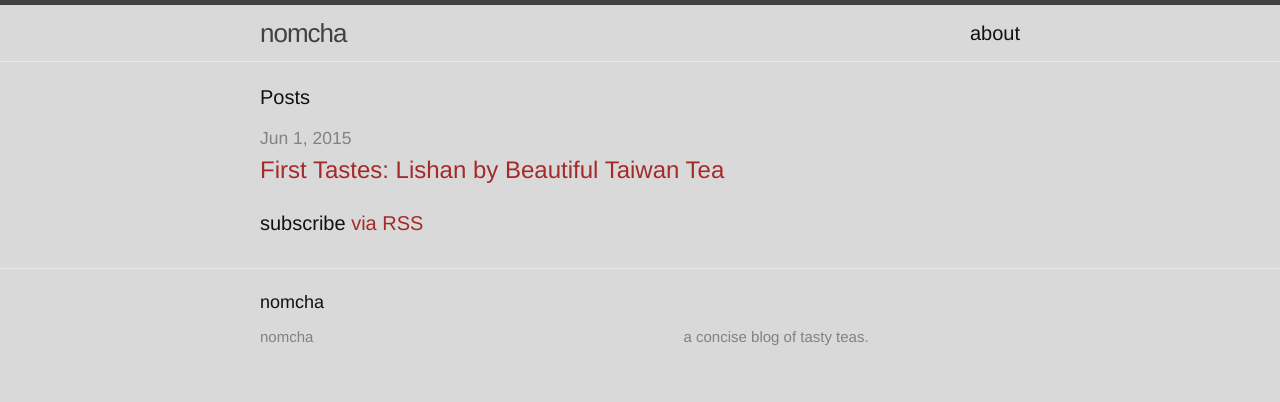
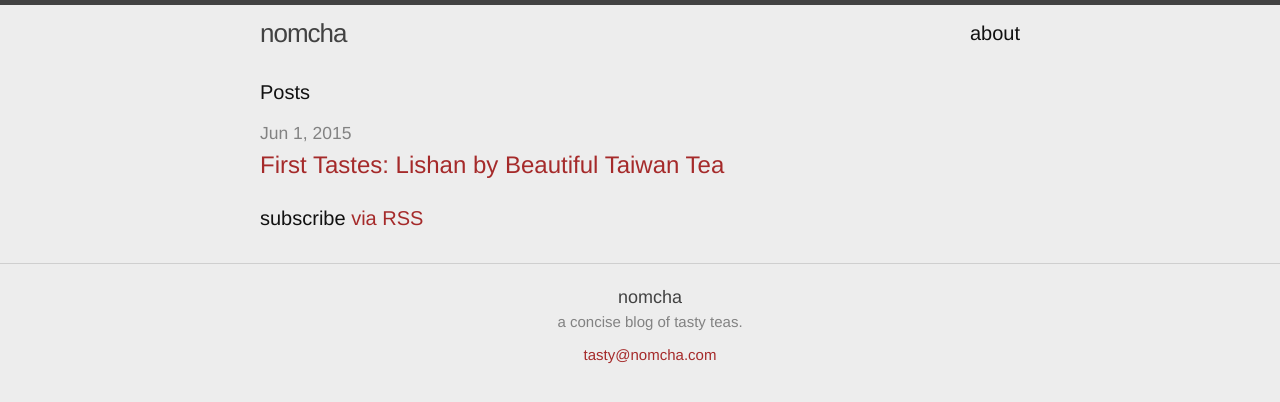
Before and after one commit to taylorkline/nomcha, a Jekyll site: the page built from index.html, in a window 1280 px wide. Shown: the top 402 px of the page. Built offline with Jekyll 4.4.1, drawn with Linux system fonts in a browser that asks for light colours; Markdown is read by kramdown in place of the engine named in the settings.

Commit message:
Hacky work on site header.

```diff
--- a/TODO.txt
+++ b/TODO.txt
@@ -12,6 +12,8 @@ Register an email address
 Add a very light footer with my email address.
 
 Theme footers to be italic and smaller.
+
+Figure out how media-query mixin works and remove if applicable
 
 Add "written on" and "filed under" like:
 http://biasedbit.com/ab-testing-jekyll-ga/
--- a/_config.yml
+++ b/_config.yml
@@ -1,6 +1,6 @@
 # Site settings
 title: nomcha
-#email: tasty@nomcha.com
+email: tasty@nomcha.com
 description: > # this means to ignore newlines until "baseurl:"
    a concise blog of tasty teas.
 
--- a/_includes/footer.html
+++ b/_includes/footer.html
@@ -2,54 +2,14 @@
 
   <div class="wrapper">
 
-    <h2 class="footer-heading">{{ site.title }}</h2>
-
     <div class="footer-col-wrapper">
       <div class="footer-col  footer-col-1">
         <ul class="contact-list">
-          <li>{{ site.title }}</li>
+          <li class="footer-heading">{{ site.title }}</li>
+          <p class="text">{{ site.description }}</p>
           <li><a href="mailto:{{ site.email }}">{{ site.email }}</a></li>
         </ul>
       </div>
-
-      <div class="footer-col  footer-col-2">
-        <ul class="social-media-list">
-          {% if site.github_username %}
-          <li>
-            <a href="https://github.com/{{ site.github_username }}">
-              <span class="icon  icon--github">
-                <svg viewBox="0 0 16 16">
-                  <path fill="#828282" d="M7.999,0.431c-4.285,0-7.76,3.474-7.76,7.761 c0,3.428,2.223,6.337,5.307,7.363c0.388,0.071,0.53-0.168,0.53-0.374c0-0.184-0.007-0.672-0.01-1.32 c-2.159,0.469-2.614-1.04-2.614-1.04c-0.353-0.896-0.862-1.135-0.862-1.135c-0.705-0.481,0.053-0.472,0.053-0.472 c0.779,0.055,1.189,0.8,1.189,0.8c0.692,1.186,1.816,0.843,2.258,0.645c0.071-0.502,0.271-0.843,0.493-1.037 C4.86,11.425,3.049,10.76,3.049,7.786c0-0.847,0.302-1.54,0.799-2.082C3.768,5.507,3.501,4.718,3.924,3.65 c0,0,0.652-0.209,2.134,0.796C6.677,4.273,7.34,4.187,8,4.184c0.659,0.003,1.323,0.089,1.943,0.261 c1.482-1.004,2.132-0.796,2.132-0.796c0.423,1.068,0.157,1.857,0.077,2.054c0.497,0.542,0.798,1.235,0.798,2.082 c0,2.981-1.814,3.637-3.543,3.829c0.279,0.24,0.527,0.713,0.527,1.437c0,1.037-0.01,1.874-0.01,2.129 c0,0.208,0.14,0.449,0.534,0.373c3.081-1.028,5.302-3.935,5.302-7.362C15.76,3.906,12.285,0.431,7.999,0.431z"/>
-                </svg>
-              </span>
-
-              <span class="username">{{ site.github_username }}</span>
-            </a>
-          </li>
-          {% endif %}
-
-          {% if site.twitter_username %}
-          <li>
-            <a href="https://twitter.com/{{ site.twitter_username }}">
-              <span class="icon  icon--twitter">
-                <svg viewBox="0 0 16 16">
-                  <path fill="#828282" d="M15.969,3.058c-0.586,0.26-1.217,0.436-1.878,0.515c0.675-0.405,1.194-1.045,1.438-1.809
-                  c-0.632,0.375-1.332,0.647-2.076,0.793c-0.596-0.636-1.446-1.033-2.387-1.033c-1.806,0-3.27,1.464-3.27,3.27 c0,0.256,0.029,0.506,0.085,0.745C5.163,5.404,2.753,4.102,1.14,2.124C0.859,2.607,0.698,3.168,0.698,3.767 c0,1.134,0.577,2.135,1.455,2.722C1.616,6.472,1.112,6.325,0.671,6.08c0,0.014,0,0.027,0,0.041c0,1.584,1.127,2.906,2.623,3.206 C3.02,9.402,2.731,9.442,2.433,9.442c-0.211,0-0.416-0.021-0.615-0.059c0.416,1.299,1.624,2.245,3.055,2.271 c-1.119,0.877-2.529,1.4-4.061,1.4c-0.264,0-0.524-0.015-0.78-0.046c1.447,0.928,3.166,1.469,5.013,1.469 c6.015,0,9.304-4.983,9.304-9.304c0-0.142-0.003-0.283-0.009-0.423C14.976,4.29,15.531,3.714,15.969,3.058z"/>
-                </svg>
-              </span>
-
-              <span class="username">{{ site.twitter_username }}</span>
-            </a>
-          </li>
-          {% endif %}
-        </ul>
-      </div>
-
-      <div class="footer-col  footer-col-3">
-        <p class="text">{{ site.description }}</p>
-      </div>
-    </div>
-
   </div>
 
 </footer>
--- a/_includes/header.html
+++ b/_includes/header.html
@@ -1,18 +1,11 @@
 <header class="site-header">
+<nav class="site-fixed-nav">
 
    <div class="wrapper">
 
       <a class="site-title" href="{{ site.baseurl }}/">{{ site.title }}</a>
 
       <nav class="site-nav">
-      <a href="#" class="menu-icon">
-        <svg viewBox="0 0 18 15">
-          <path fill="#424242" d="M18,1.484c0,0.82-0.665,1.484-1.484,1.484H1.484C0.665,2.969,0,2.304,0,1.484l0,0C0,0.665,0.665,0,1.484,0 h15.031C17.335,0,18,0.665,18,1.484L18,1.484z"/>
-          <path fill="#424242" d="M18,7.516C18,8.335,17.335,9,16.516,9H1.484C0.665,9,0,8.335,0,7.516l0,0c0-0.82,0.665-1.484,1.484-1.484 h15.031C17.335,6.031,18,6.696,18,7.516L18,7.516z"/>
-          <path fill="#424242" d="M18,13.516C18,14.335,17.335,15,16.516,15H1.484C0.665,15,0,14.335,0,13.516l0,0 c0-0.82,0.665-1.484,1.484-1.484h15.031C17.335,12.031,18,12.696,18,13.516L18,13.516z"/>
-        </svg>
-      </a>
-
          <div class="trigger">
             {% for page in site.pages %}
             {% if page.title %}
@@ -24,4 +17,5 @@
 
    </div>
 
+</nav>
 </header>
--- a/_sass/_layout.scss
+++ b/_sass/_layout.scss
@@ -2,12 +2,18 @@
  * Site header
  */
 .site-header {
+    border-bottom: 1px solid $grey-color-light;
+    height: 56px;
+}
+
+.site-fixed-nav {
     border-top: 5px solid $grey-color-dark;
-    border-bottom: 1px solid $grey-color-light;
-    min-height: 56px;
-
-    // Positioning context for the mobile navigation icon
-    position: relative;
+    position: fixed;
+    left: 0;
+    right: 0;
+    top: 0;
+    background-color: $background-color;
+    z-index: 9999;
 }
 
 .site-title {
@@ -40,50 +46,6 @@
             margin-left: 20px;
         }
     }
-
-    @include media-query($on-palm) {
-        position: absolute;
-        top: 9px;
-        right: 30px;
-        background-color: $background-color;
-        border: 1px solid $grey-color-light;
-        border-radius: 5px;
-        text-align: right;
-
-        .menu-icon {
-            display: block;
-            float: right;
-            width: 36px;
-            height: 26px;
-            line-height: 0;
-            padding-top: 10px;
-            text-align: center;
-
-            > svg {
-                width: 18px;
-                height: 15px;
-
-                path {
-                    fill: $grey-color-dark;
-                }
-            }
-        }
-
-        .trigger {
-            clear: both;
-            display: none;
-        }
-
-        &:hover .trigger {
-            display: block;
-            padding-bottom: 5px;
-        }
-
-        .page-link {
-            display: block;
-            padding: 5px 10px;
-        }
-    }
 }
 
 
@@ -98,13 +60,11 @@
 
 .footer-heading {
     font-size: 18px;
-    margin-bottom: $spacing-unit / 2;
+    color: $grey-color-dark
 }
 
-.contact-list,
-.social-media-list {
+.contact-list {
     list-style: none;
-    margin-left: 0;
 }
 
 .footer-col-wrapper {
@@ -115,24 +75,10 @@
 }
 
 .footer-col {
-    float: left;
+    float: center;
+    text-align: center;
     margin-bottom: $spacing-unit / 2;
     padding-left: $spacing-unit / 2;
-}
-
-.footer-col-1 {
-    width: -webkit-calc(35% - (#{$spacing-unit} / 2));
-    width:         calc(35% - (#{$spacing-unit} / 2));
-}
-
-.footer-col-2 {
-    width: -webkit-calc(20% - (#{$spacing-unit} / 2));
-    width:         calc(20% - (#{$spacing-unit} / 2));
-}
-
-.footer-col-3 {
-    width: -webkit-calc(45% - (#{$spacing-unit} / 2));
-    width:         calc(45% - (#{$spacing-unit} / 2));
 }
 
 @include media-query($on-laptop) {
--- a/css/main.scss
+++ b/css/main.scss
@@ -14,11 +14,11 @@ $base-line-height: 1.5;
 $spacing-unit:     20px;
 
 $text-color:       #111;
-$background-color: darken(white, 15%);
+$background-color: darken(white, 7%);
 $brand-color:      brown;
 
 $grey-color:       #828282;
-$grey-color-light: lighten($grey-color, 40%);
+$grey-color-light: lighten($grey-color, 30%);
 $grey-color-dark:  darken($grey-color, 25%);
 
 $on-palm:          600px;
```
Also changed, not shown: Gemfile.lock. Lines whose indentation alone changed are shown as unchanged.
